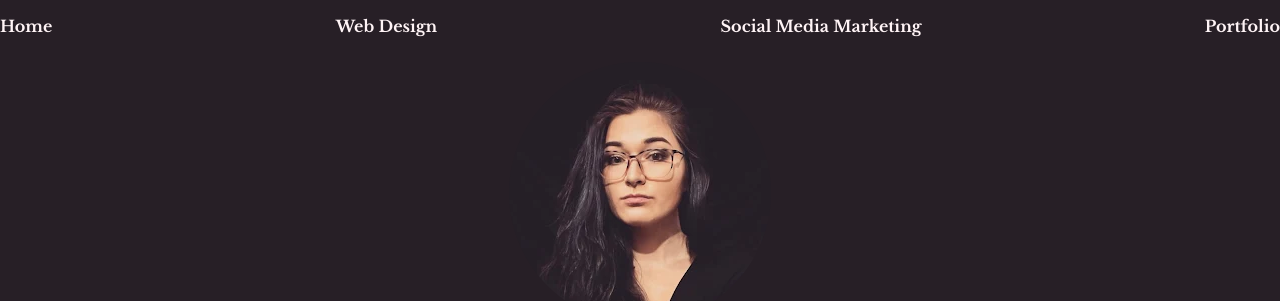
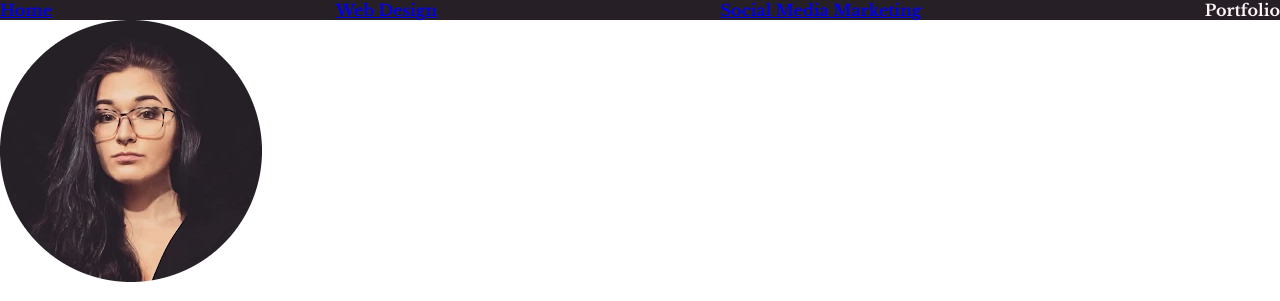
Before and after one commit to sgoss11/sierragoss, a plain HTML site: page index.html in a window 1280 px wide. Shown: the top 301 px of the page. Drawn offline with nearby package versions, Linux system fonts and the light colour scheme.

Commit message:
links for nav

```diff
--- a/css/styles.css
+++ b/css/styles.css
@@ -6,7 +6,7 @@ body{
 body h2{
 text-align: center;
 }
-.intro{
+.top{
   text-align: center;
   margin: 0;
   padding: 10px;
--- a/index.html
+++ b/index.html
@@ -13,10 +13,10 @@
   </head>
   <body>
     <div class="navbar">
-      <p>Home</p>
-      <p>Web Design</p>
-      <p>Social Media Marketing</p>
-      <p>Portfolio</p>
+      <a href="#top" class="btn">Home</a>
+      <a href="#web-design" class="btn">Web Design</a>
+      <a href="#social-media" class="btn">Social Media Marketing</a>
+      <a class="btn">Portfolio</a>
       <!-- <p>Reviews</p> -->
     </div>
     <div class="intro">
```
